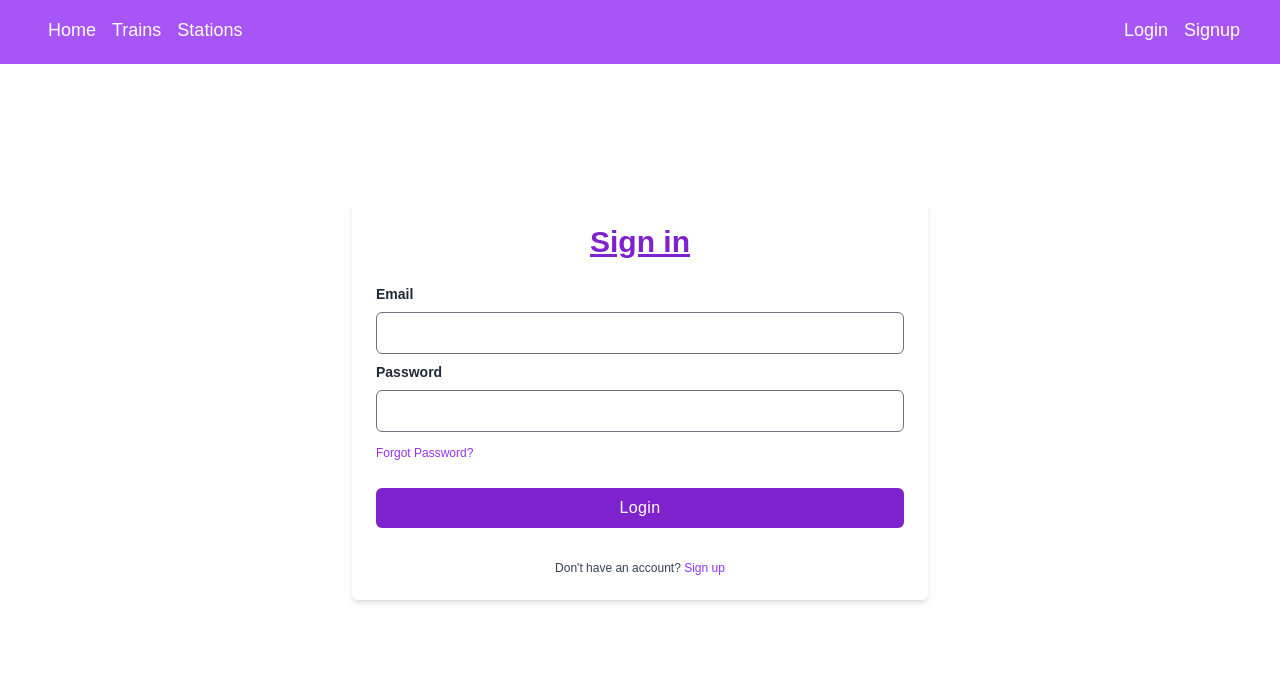
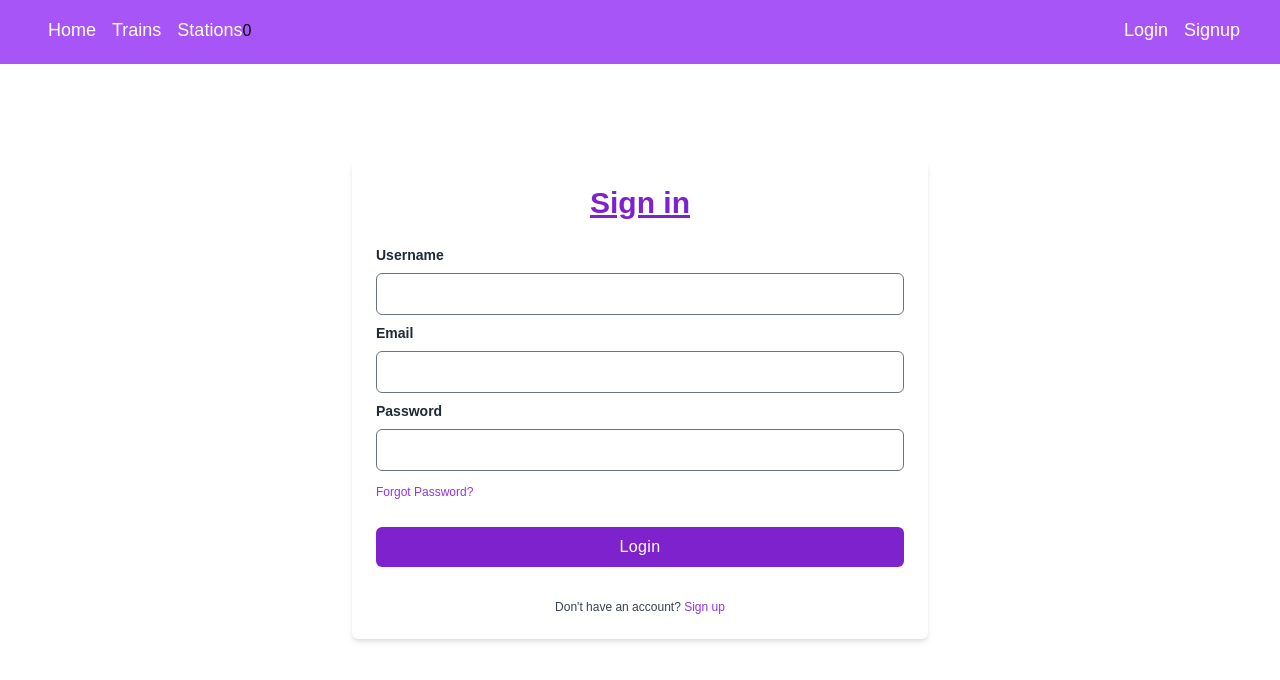
Before and after one commit to AkibHossainOmi/cs24-p2-DIIT_RUNTIME_TERROR, a React (Create React App) app in the folder frontend/: page /login in a window 1280 px wide. Shown: the top 680 px of the page. Built offline with nearby package versions, Linux system fonts and the light colour scheme.

Commit message:
Initial commit to connect frontend with backend.

```diff
--- a/frontend/src/App.js
+++ b/frontend/src/App.js
@@ -2,7 +2,7 @@ import React from 'react';
 import { BrowserRouter, Routes, Route } from 'react-router-dom';
 import Login from './Components/Login';
 import Registration from './Components/Registration';
-
+import Dashboard from './Components/Dashboard';
 import { getLoggedInStatus } from './Components/Status';
 import ForgotPassword from './ForgotPassword';
 import TrainList from './Components/TrainList';
@@ -18,61 +18,27 @@ import AddDumpingEntryPage from './Components/AddDumpingEntryPage';
 import UserProfile from './Components/UserProfilePage';
 import ChangePassword from './Components/ChangePassword';
 import EditProfile from './Components/EditProfile';
-import AdminControlPanel from './Components/AdminControlPanel';
-import UserManagement from './Components/UserManagement';
-import AllUsers from './Components/AllUsers';
-import VehicleManagement from './Components/VehicleManagement';
-import AllVehicles from './Components/AllVehicles';
-import Dashboard from './Components/Dashboard';
-
 
 
 
 function App() {
   const isAuthenticated = getLoggedInStatus();
-
+  console.log(isAuthenticated);
   return (
     <div className="font-roboto">
       <BrowserRouter>
         <Routes>
-
-          <Route path="/" element={<Home />} />
-          <Route path="/home" element={<Home />} />
-          <Route path="/trains" element={<TrainList />} />
-          <Route path="/stations" element={<StationList />} />
-          <Route path="/admin/create_user" element={<CreateUserForm />} />
-          <Route path="/admin/create_sts" element={<CreateStationForm />} />
-          <Route path="/admin/create_vehicle" element={<AddVehiclePage />} />
-          <Route path="/admin/sts/vehicle_entries" element={<AddVehicleEntryPage />} />
-          <Route path="/landfill/AddDumpingEntryPage" element={<AddDumpingEntryPage />} />
-          <Route path="/user/profile" element={<UserProfile />} />
-          <Route path="/user/change_password" element={<ChangePassword />} />
-          <Route path="/user/edit_profile" element={<EditProfile />} />
-          <Route path="/admin/control_panel" element={<AdminControlPanel />} />
-          <Route path="/admin/user_management" element={<UserManagement />} />
-          <Route path="/admin/all_users" element={<AllUsers />} />
-          <Route path="/admin/vehicle_management" element={<VehicleManagement />} />
-          <Route path="/admin/all_vehicles" element={<AllVehicles />} />
-          <Route path="/dashboard" element={<Dashboard />} />
-
-
-
-
-
-          {isAuthenticated ? (
-            <>
-
-              <Route path="/profile" element={<Profile />} />
-
-            </>
-          ) : (
-            <>
-              <Route path="/login" element={<Login />} />
-              <Route path="/forgot-password" element={<ForgotPassword />} />
-              <Route path="/registration" element={<Registration />} />
-            </>
-          )}
-          <Route path="*" element={<Navbar />} />
+          {isAuthenticated === 0 && (
+          <>
+            <Route path="/login" element={<Login />} />
+          </>
+        )}
+          {isAuthenticated > 0 && (
+          <>
+            <Route path="/dashboard" element={<Dashboard />} />
+          </>
+        )}
+        <Route path="*" element={<Navbar />} />
         </Routes>
       </BrowserRouter>
     </div>
--- a/frontend/src/Components/Dashboard.js
+++ b/frontend/src/Components/Dashboard.js
@@ -1,9 +1,10 @@
 import React from "react";
 import Navbar from "./Navbar";
+import { getLoggedInStatus } from "./Status";
 
 export default function Dashboard() {
 
-
+  console.log(getLoggedInStatus());
   return (
     <div>
     <Navbar/>
--- a/frontend/src/Components/EditProfile.js
+++ b/frontend/src/Components/EditProfile.js
@@ -25,7 +25,7 @@ const EditProfile = () => {
   return (
     <div className="bg-gray-100 min-h-screen">
       <Navbar />
-      <div className="container mx-auto py-8 mt-10">
+      {/* <div className="container mx-auto py-8 mt-10">
         <div className="max-w-md mx-auto bg-white rounded-lg overflow-hidden shadow-lg">
           <div className="px-6 py-4">
             <h2 className="text-3xl font-semibold text-center text-purple-700 underline mb-2">Edit Profile</h2>
@@ -86,7 +86,7 @@ const EditProfile = () => {
             </form>
           </div>
         </div>
-      </div>
+      </div> */}
     </div>
   );
 };
--- a/frontend/src/Components/Login.js
+++ b/frontend/src/Components/Login.js
@@ -1,19 +1,22 @@
 import React, { useState } from 'react';
 import { useNavigate } from 'react-router-dom';
-import { setLoggedIn, setUserEmail } from './Status';
+import { getLoggedInStatus, setLoggedIn, setUserId } from './Status';
 import Navbar from './Navbar';
 
 export default function Login() {
+    console.log(getLoggedInStatus());
 
     const history = useNavigate();
     const [formData, setFormData] = useState({
         email: "",
         password: "",
+        username: "", // Add username field to formData
     });
 
     const [errors, setErrors] = useState({
         email: "",
         password: "",
+        username: "", // Add username field to errors
     });
 
     const handleInputChange = (e) => {
@@ -30,7 +33,7 @@ export default function Login() {
 
     const validateForm = () => {
         let isValid = true;
-        const { email, password } = formData;
+        const { email, password, username } = formData;
 
         const emailRegex = /^[^\s@]+@[^\s@]+\.[^\s@]+$/;
         if (!emailRegex.test(email)) {
@@ -49,6 +52,13 @@ export default function Login() {
             isValid = false;
         }
 
+        if (!username.trim()) { // Validate username field
+            setErrors((prevErrors) => ({
+                ...prevErrors,
+                username: "Username can't be empty",
+            }));
+            isValid = false;
+        }
         return isValid;
     };
 
@@ -60,22 +70,43 @@ export default function Login() {
         }
 
         try {
-            const response = await fetch(`http://localhost:8000/api/login?email=${formData.email}&password=${formData.password}`);
+            const response = await fetch("http://localhost:8000/auth/login", {
+        method: "POST",
+        headers: {
+          "Content-Type": "application/json",
+        },
+        body: JSON.stringify(formData),
+      });
 
+            console.log(formData);
             if (response.ok) {
-                setLoggedIn();
-                setUserEmail(formData.email);
                 console.log("Successful Login");
-                history('/dashboard');
-                window.location.reload();
+                const responseData = await response.json();
+                const userId = parseInt(formData.username.match(/\d+/)[0]);
+                setUserId(userId);
+                const roleResponse = await fetch(`http://localhost:8000/users`, { method: 'GET' });
+                if (roleResponse.ok) {
+                    const userRoles = await roleResponse.json();
+                    const data = userRoles.data;
+                    const userRole = data.find(user => user.user_id === userId);
+                    let roleId = userRole ? userRole.role_id : 4;
+                    console.log("Role ID:", roleId);
+                    setLoggedIn(roleId);
+                    history('/dashboard');
+                    window.location.reload();
+                    // Proceed with further actions based on the role ID
+                } else {
+                    console.error("Failed to fetch user roles");
+                }
+
             } else {
-                if(response.status===404) {
-                            setErrors((prevErrors) => ({
+                if (response.status === 404) {
+                    setErrors((prevErrors) => ({
                         ...prevErrors,
                         email: "User not found",
                     }));
                 }
-                if(response.status===403) {
+                if (response.status === 403) {
                     setErrors((prevErrors) => ({
                         ...prevErrors,
                         password: "Invalid password",
@@ -87,6 +118,7 @@ export default function Login() {
         }
     };
 
+
     return (
         <div className="relative flex flex-col justify-center min-h-screen overflow-hidden ">
             <Navbar/>
@@ -95,6 +127,26 @@ export default function Login() {
                    Sign in
                 </h1>
                 <form className="mt-6" onSubmit={handleLogin}>
+                <div className="mb-2">
+                        <label
+                        htmlFor="username"
+                        className="block text-sm font-semibold text-gray-800"
+                        >
+                        Username
+                        </label>
+                        <input
+                            type="text"
+                            name="username"
+                            value={formData.username}
+                            onChange={handleInputChange}
+                            className={`block w-full px-4 py-2 mt-2 text-purple-700 bg-white border rounded-md focus:border-purple-400 focus:ring-purple-300 focus:outline-none focus:ring focus:ring-opacity-40 ${
+                                errors.username ? "border-red-500" : ""
+                            }`}
+                        />
+                        {errors.username && (
+                            <p className="mt-1 text-xs text-red-500">{errors.username}</p>
+                        )}
+                    </div>
                     <div className="mb-2">
                         <label
                         htmlFor="email"
--- a/frontend/src/Components/Navbar.js
+++ b/frontend/src/Components/Navbar.js
@@ -11,7 +11,6 @@ export default function Navbar() {
 
   const handleLogout = (event) => {
     event.preventDefault();
-    setLoggedIn(false);
     clearUserStatus();
     history('/login');
     window.location.reload();
--- a/frontend/src/Components/Profile.js
+++ b/frontend/src/Components/Profile.js
@@ -1,11 +1,12 @@
 import React, { useEffect } from "react";
-import { getCurrentUserEmail, getLoggedInStatus } from "./Status";
+import {getLoggedInStatus } from "./Status";
 import Navbar from "./Navbar";
 import UserInfo from "./UserInfo";
 
 const Profile = () => {
   const isAuthenticated = getLoggedInStatus();
-  const userEmail = getCurrentUserEmail();
+  const userEmail = "";
+  // const userEmail = getCurrentUserEmail();
   const { userInfo, error } = UserInfo(userEmail);
 
   useEffect(() => {
--- a/frontend/src/Components/Registration.js
+++ b/frontend/src/Components/Registration.js
@@ -1,6 +1,6 @@
 import React, { useState } from "react";
 import { useNavigate } from "react-router-dom";
-import { setLoggedIn, setUserEmail } from "./Status";
+import { setLoggedIn } from "./Status";
 import Navbar from "./Navbar";
 
 export default function Registration() {
@@ -159,8 +159,8 @@ export default function Registration() {
 
         if (userResponse.ok) {
           console.log("User registered successfully!");
-          setLoggedIn();
-          setUserEmail(formData.email);
+          // setLoggedIn();
+          // setUserEmail(formData.email);
           history('/dashboard');
           window.location.reload();
         } else {
--- a/frontend/src/Components/Status.js
+++ b/frontend/src/Components/Status.js
@@ -1,27 +1,27 @@
-let isLoggedIn = JSON.parse(localStorage.getItem('isLoggedIn')) || false;
-let userEmail = localStorage.getItem('userEmail') || '';
+let roleId = localStorage.getItem('roleId') || 0;
+let userId = localStorage.getItem('userId') || 0;
 
-export const setLoggedIn = () => {
-  isLoggedIn = !isLoggedIn;
-  localStorage.setItem('isLoggedIn', JSON.stringify(isLoggedIn));
+export const setLoggedIn = (Id) => {
+  roleId = Id;
+  localStorage.setItem('roleId', JSON.stringify(roleId));
 };
 
-export const setUserEmail = (email) => {
-  userEmail = email;
-  localStorage.setItem('userEmail', email);
+export const setUserId = (Id) => {
+  userId = Id;
+  localStorage.setItem('userId', userId);
 };
 
 export const clearUserStatus = () => {
-  isLoggedIn = false;
-  userEmail = '';
-  localStorage.removeItem('isLoggedIn');
-  localStorage.removeItem('userEmail');
+  roleId = 0;
+  userId = 0;
+  localStorage.removeItem('roleId');
+  localStorage.removeItem('userId');
 };
 
 export const getLoggedInStatus = () => {
-  return isLoggedIn;
+  return roleId;
 };
 
-export const getCurrentUserEmail = () => {
-  return userEmail;
+export const getCurrentUserId = () => {
+  return userId;
 };
```
